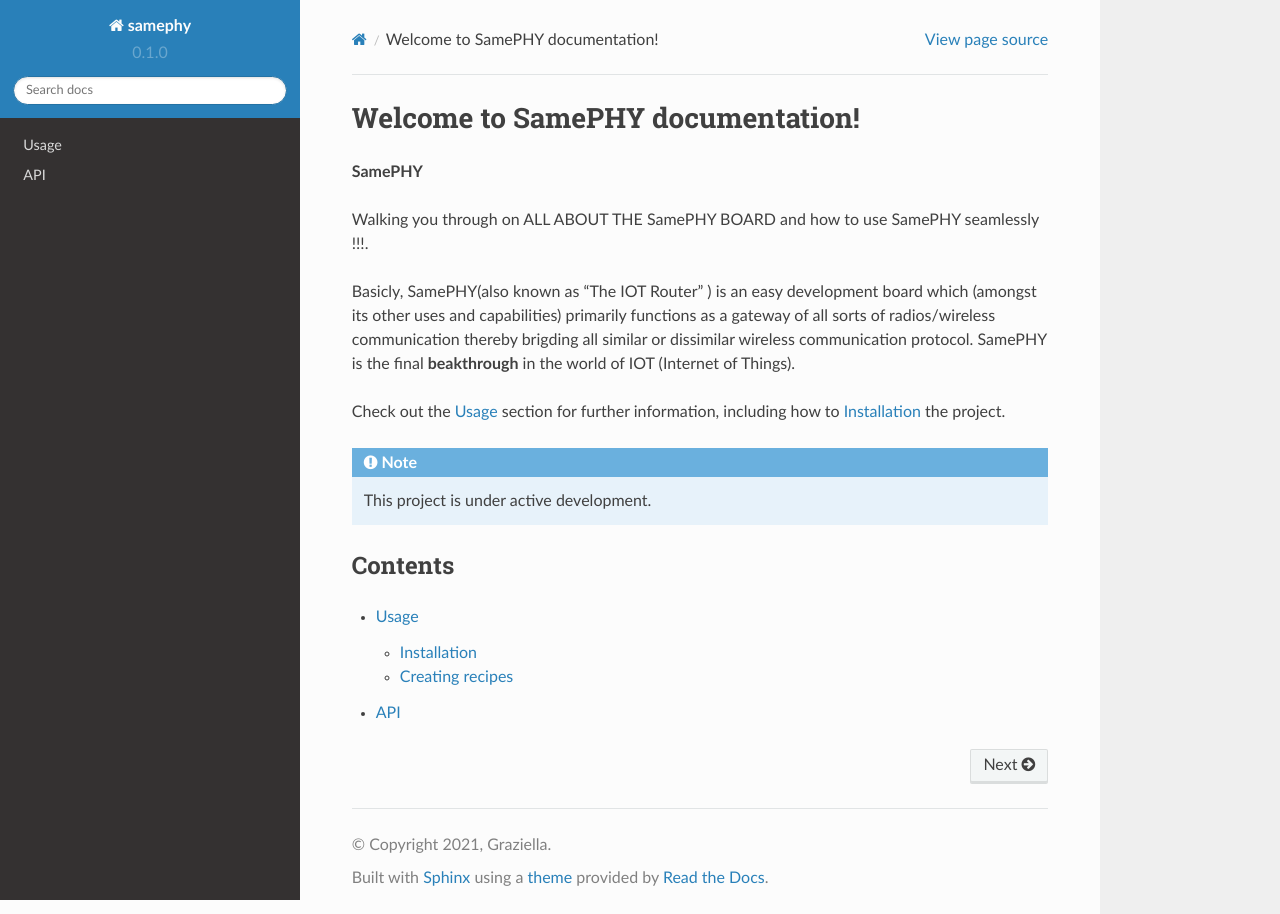
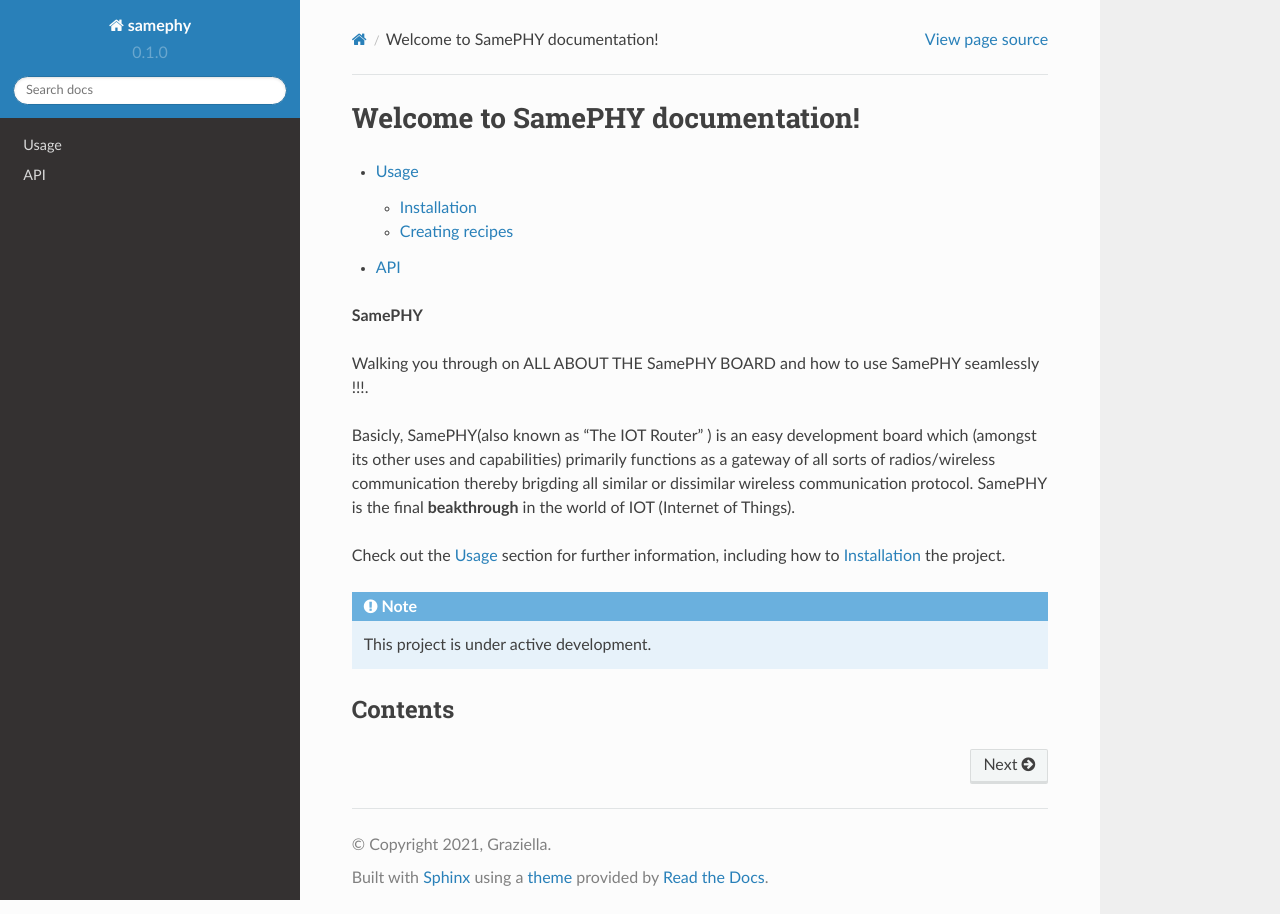
Before and after one commit to petchu99/bookish-waddle, a Sphinx documentation site: the page built from docs/source/index.rst, in a window 1280 px wide. Built offline with Sphinx 7.4.7 and the Read the Docs theme 2.0.0, drawn with Linux system fonts in a browser that asks for light colours; part of the change alters nothing that is shown.

```diff
--- a/docs/source/index.rst
+++ b/docs/source/index.rst
@@ -1,5 +1,11 @@
 Welcome to SamePHY documentation!
 ===================================
+
+.. toctree::
+
+   usage
+   api
+
 
 **SamePHY**
 
@@ -16,8 +22,3 @@ how to :ref:`installation` the project.
 
 Contents
 --------
-
-.. toctree::
-
-   usage
-   api
```
